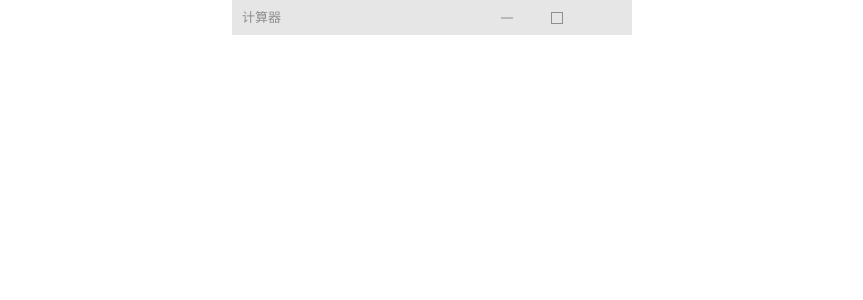
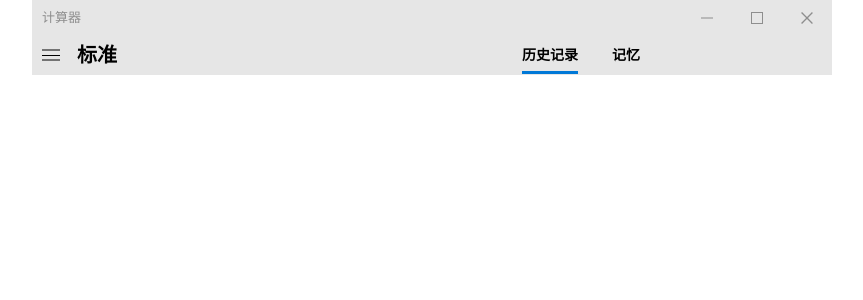
Before and after one commit to luckycode01/counter, a Vue app: page / in a window 1280 px wide. Shown: the top 300 px of the page, without its empty margins (208-1071 px from the left). Built offline with nearby package versions, Linux system fonts and the light colour scheme.

Commit message:
head title

```diff
--- a/src/components/TopBar.vue
+++ b/src/components/TopBar.vue
@@ -11,15 +11,16 @@
           <div></div>
         </div>
         <div class="close fl">
-          <div></div>
+          <div class="close-1"></div>
+          <div class="close-2"></div>
         </div>
       </div>
     </div>
   </div>
 </template>
-<style>
+<style scoped>
 .layout {
-  width: 400px;
+  width: 800px;
   height: 35px;
   background-color: #e6e6e6;
   position: relative;
@@ -68,4 +69,21 @@
   top: 50%;
   transform: translate(-50%, -50%);
 }
+.right .close ::before,
+.right .close ::after {
+  content: "";
+  display: block;
+  width: 1px;
+  height: 15px;
+  background: #8e8e8e;
+  position: absolute;
+  top: 50%;
+  left: 50%;
+}
+.right .close ::before {
+  transform: translate(-50%, -50%) rotate(45deg);
+}
+.right .close ::after {
+  transform: translate(-50%, -50%) rotate(-45deg);
+}
 </style>
--- a/src/components/headTitle.vue
+++ b/src/components/headTitle.vue
@@ -2,10 +2,102 @@
 <template>
   <div>
     <!-- 头部菜单 选择功能 -->
+    <div class="layout">
+      <div class="left">
+        <div class="content">
+          <div class="content-show"></div>
+        </div>
+        <div class="title">标准</div>
+      </div>
+      <div class="right" @click="myClick">
+        <h4 class="active">历史记录</h4>
+        <h4>记忆</h4>
+      </div>
+    </div>
   </div>
 </template>
 <script>
 export default {
-
+  methods: {
+    // 点击事件，下边框线高亮
+    myClick(event) {
+      event = event || window.event;
+      const target = event.target;
+      if (target.nodeName == "H4") {
+        const hList = target.parentElement.children;
+        hList.forEach(item => {
+          item.className = "";
+        });
+        target.className = 'active';
+      }
+    }
+  }
 }
 </script>
+<style scoped>
+.layout {
+  width: 800px;
+  position: relative;
+  margin: 0 auto;
+  line-height: 35px;
+}
+.left {
+  position: absolute;
+  line-height: 35px;
+  width: 60%;
+  height: 40px;
+  background-color: #e6e6e6;
+}
+.right {
+  position: absolute;
+  right: 0;
+  width: 40%;
+  height: 40px;
+  background-color: #e6e6e6;
+}
+.content {
+  position: relative;
+  width: 40px;
+  height: 100%;
+}
+.content:hover {
+  background-color: #cccccc;
+}
+.left .content-show {
+  padding: 4px 0;
+  width: 18px;
+  height: 1px;
+  background: black;
+  background-clip: content-box;
+  border-top: 1px solid black;
+  border-bottom: 1px solid black;
+  position: absolute;
+  top: 50%;
+  left: 10px;
+  transform: translateY(-50%);
+}
+.left .title {
+  position: absolute;
+  left: 45px;
+  top: 50%;
+  transform: translateY(-50%);
+  font-size: 20px;
+  font-weight: 600;
+}
+.right h4 {
+  height: 36px;
+  line-height: 40px;
+  cursor: pointer;
+}
+.right h4:first-child {
+  position: absolute;
+  left: 10px;
+}
+.right h4:last-child {
+  position: absolute;
+  left: 100px;
+}
+.active {
+  border-bottom: 3px solid #0078d7;
+}
+</style>
```
Also changed, not shown: src/components/Sidebar.vue (added, +12 -0 lines), src/views/Home.vue (added).
